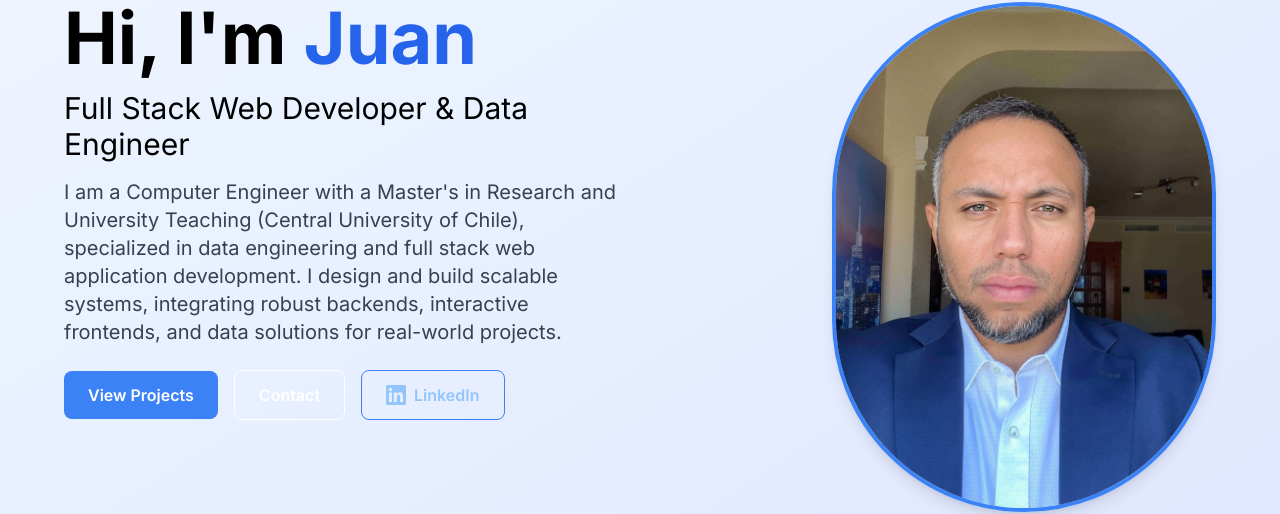
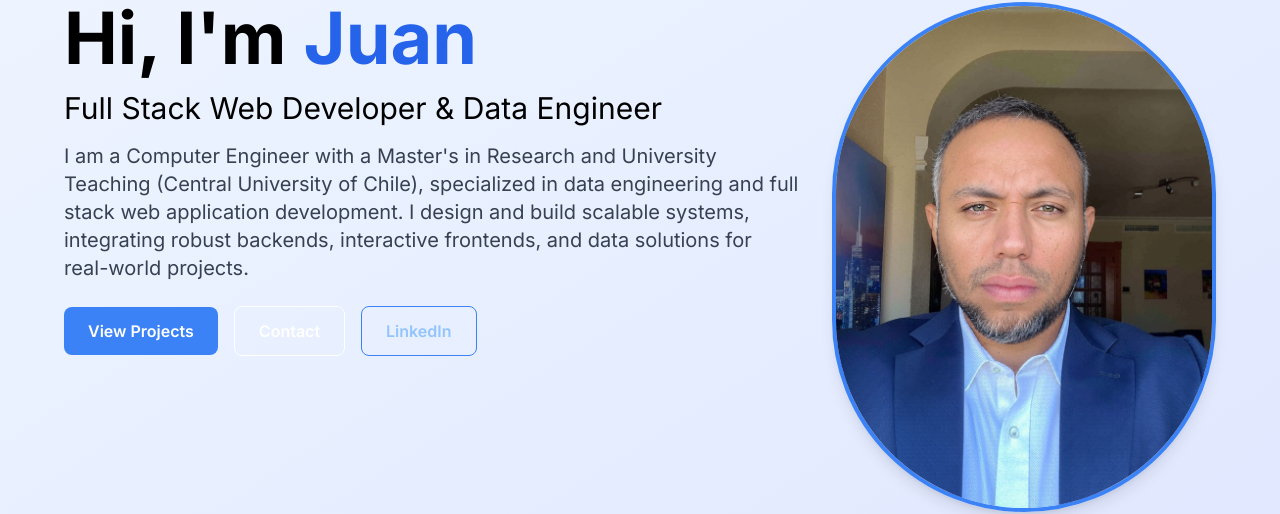
Before and after one commit to pashitox/personal-portfolio, a Next.js app in the folder frontend/: page / in a window 1280 px wide. Shown: the part 240-754 px from the top of the page. Built offline with nearby package versions, Linux system fonts and the light colour scheme; no server answers.

Commit message:
verificar hero

```diff
--- a/frontend/src/components/Hero.tsx
+++ b/frontend/src/components/Hero.tsx
@@ -2,12 +2,17 @@
 
 import { motion } from 'framer-motion';
 import Image from 'next/image';
- // ESLint debería marcarloCCC
-
+import React from 'react';
 
 interface HeroProps {
   setCurrentSection?: (section: string) => void;
 }
+
+// Componentes de movimiento con className forzado
+const MotionDiv = motion.div as any;
+const MotionH1 = motion.h1 as any;
+const MotionH2 = motion.h2 as any;
+const MotionP = motion.p as any;
 
 export default function Hero({ setCurrentSection }: HeroProps) {
   return (
@@ -18,36 +23,39 @@ export default function Hero({ setCurrentSection }: HeroProps) {
       <div className="max-w-6xl mx-auto w-full flex flex-col-reverse md:flex-row items-center md:items-start gap-8">
         {/* LEFT: Text */}
         <div className="text-center md:text-left flex-1">
-          <motion.h1
-            className="text-4xl sm:text-5xl md:text-6xl lg:text-7xl font-bold mb-4"
+          <MotionDiv
             initial={{ opacity: 0, y: 50 }}
             animate={{ opacity: 1, y: 0 }}
             transition={{ duration: 0.8 }}
           >
+            <MotionH1 className="text-4xl sm:text-5xl md:text-6xl lg:text-7xl font-bold mb-4">
               Hi, I&apos;m <span className="text-blue-600 dark:text-blue-300">Juan</span>
-          </motion.h1>
+            </MotionH1>
+          </MotionDiv>
 
-          <motion.h2
-            className="text-xl sm:text-2xl md:text-3xl mb-4"
+          <MotionDiv
             initial={{ opacity: 0, y: 30 }}
             animate={{ opacity: 1, y: 0 }}
             transition={{ duration: 0.8, delay: 0.2 }}
           >
+            <MotionH2 className="text-xl sm:text-2xl md:text-3xl mb-4">
               Full Stack Web Developer & Data Engineer
-          </motion.h2>
+            </MotionH2>
+          </MotionDiv>
 
-          <motion.p
-            className="text-base sm:text-lg md:text-xl mb-6 mx-auto md:mx-0 leading-relaxed max-w-4xl text-gray-700 dark:text-gray-300"
+          <MotionDiv
             initial={{ opacity: 0, y: 30 }}
             animate={{ opacity: 1, y: 0 }}
             transition={{ duration: 0.8, delay: 0.3 }}
           >
+            <MotionP className="text-base sm:text-lg md:text-xl mb-6 mx-auto md:mx-0 leading-relaxed max-w-4xl text-gray-700 dark:text-gray-300">
               {`I am a Computer Engineer with a Master's in Research and University Teaching (Central University of Chile),
   specialized in data engineering and full stack web application development.
   I design and build scalable systems, integrating robust backends, interactive frontends, and data solutions for real-world projects.`}
-          </motion.p>
+            </MotionP>
+          </MotionDiv>
 
-          <motion.div
+          <MotionDiv
             className="flex flex-col sm:flex-row gap-4 justify-center md:justify-start items-center"
             initial={{ opacity: 0, y: 30 }}
             animate={{ opacity: 1, y: 0 }}
@@ -71,17 +79,13 @@ export default function Hero({ setCurrentSection }: HeroProps) {
               rel="noopener noreferrer"
               className="w-full sm:w-auto border border-blue-500 text-blue-300 hover:bg-blue-500/10 px-6 py-3 rounded-lg font-semibold transition transform hover:scale-105 inline-flex items-center justify-center text-sm sm:text-base"
             >
-              <svg className="w-5 h-5 mr-2" fill="currentColor" viewBox="0 0 24 24">
-                <path d="M20.447 20.452h-3.554v-5.569c0-1.328-.027-3.037-1.852-3.037-1.853 0-2.136 1.445-2.136 2.939v5.667H9.351V9h3.414v1.561h.046c.477-.9 1.637-1.85 3.37-1.85 3.601 0 4.267 2.37 4.267 5.455v6.286zM5.337 7.433c-1.144 0-2.063-.926-2.063-2.065 0-1.138.92-2.063 2.063-2.063 1.14 0 2.064.925 2.064 2.063 0 1.139-.925 2.065-2.064 2.065zm1.782 13.019H3.555V9h3.564v11.452zM22.225 0H1.771C.792 0 0 .774 0 1.729v20.542C0 23.227.792 24 1.771 24h20.451C23.2 24 24 23.227 24 22.271V1.729C24 .774 23.2 0 22.222 0h.003z" />
-              </svg>
               LinkedIn
             </a>
-          </motion.div>
+          </MotionDiv>
         </div>
 
         {/* RIGHT: Image */}
-        <motion.div
-          className="flex-1 flex justify-center md:justify-end"
+        <MotionDiv
           initial={{ opacity: 0, scale: 0.8 }}
           animate={{ opacity: 1, scale: 1 }}
           transition={{ duration: 0.8, delay: 0.5 }}
@@ -89,15 +93,11 @@ export default function Hero({ setCurrentSection }: HeroProps) {
           <Image
             src="/images/perfil.jpg"
             alt="Pashitox Profile Photo"
-
-
-
-          width={384}  // Ajusta según tu diseño
-          height={384} // Ajusta según tu diseño
+            width={384}
+            height={384}
             className="rounded-full border-4 border-blue-500 dark:border-blue-300 object-cover shadow-lg"
           />
-
-        </motion.div>
+        </MotionDiv>
       </div>
     </section>
   );
```
Also changed, not shown: frontend/src/lib/motion.ts (added, +8 -0 lines), package.json (+7 -1 lines), 1 other file (tests, documents, lock files or other folders). Lines whose indentation alone changed are shown as unchanged.
